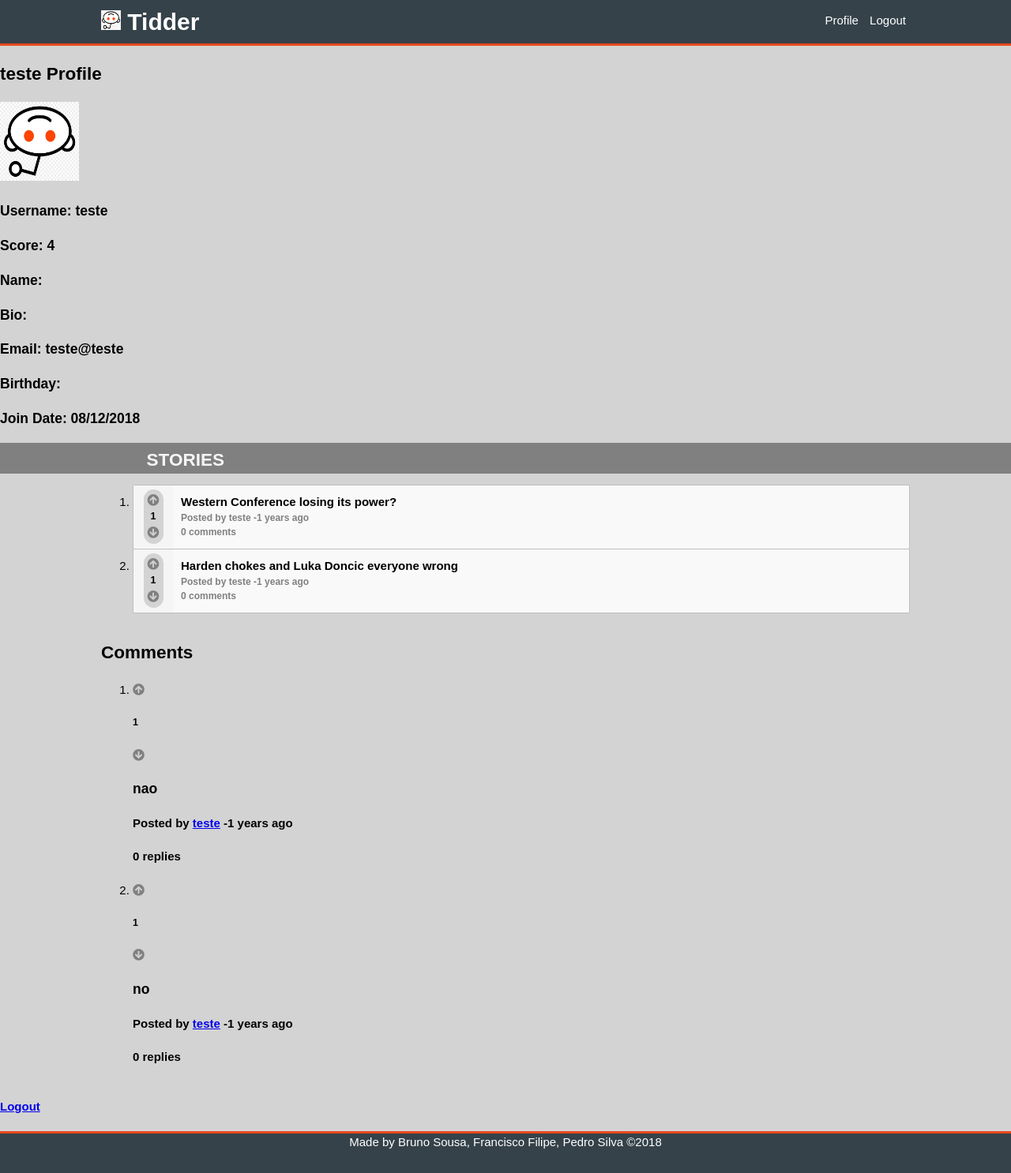
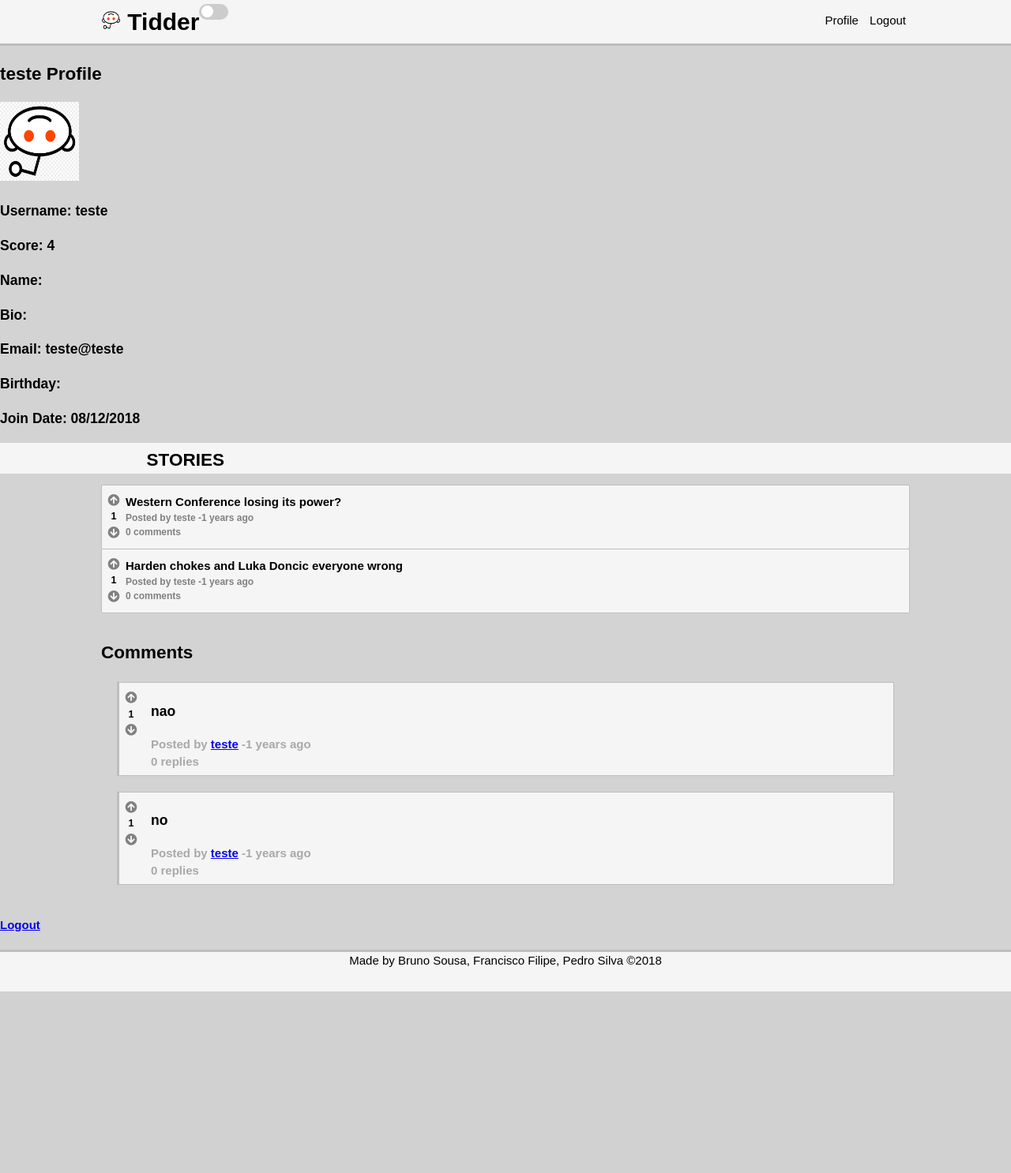
Before and after one commit to CiscoFrisco/LTW, a PHP site: the page made by pages/profile.php in a window 1280 px wide. Shown: the whole page at 79% size. After the commit the page ends 1256 px from the top, so only its background shows below. Run offline with PHP 8.4, Linux system fonts and the light colour scheme; the visitor is signed in with stand-in values (Sample User, id 1); data comes from the database, SQL or seed files in the repository; some libraries are stand-ins or nearby versions.

Commit message:
dark light mode

```diff
--- a/css/style.css
+++ b/css/style.css
@@ -41,12 +44,35 @@ html, body  {
     height: 50px;
 }
 
-/* Body default Variables */
+/* Variables for the light mode */
+body.light {
+    --main-bg: var(--grey-shade-2);
+    --writing-bg: var(--grey-shade-1);
+    --hover-bg: var(--grey-shade-2);
+
+    --border-color: var(--grey-shade-3);
+    --main-font-color: black;
+}
+
+/* Variables for the dark mode */
+body.dark {
+    --main-bg: black;
+    --writing-bg: var(--grey-shade-6);
+    --hover-bg: var(--grey-shade-5);
+
+    --border-color: darkgrey;
+    --main-font-color: var(--grey-shade-1);
+}
+
 body {
+    background-color: var(--main-bg);
     font: 15px/1.5 Arial, Helvetica, sans-serif;
     padding: 0;
-    background-color: var(--grey-shade-2);
     position: relative;
+}
+
+h2, h3, h5,p {
+    color: var(--main-font-color);
 }
 
 /* Global Class */
@@ -55,26 +81,29 @@ body {
     margin: 0px auto;
     overflow: hidden;
     min-height: 100%;
+    position: relative;
 }
 
 body > .container {
     padding-bottom: 50px;
-    min-height: 100%;
 }
+
+
+
 
 /*
     MAIN HEADER ==========================================
 */
 body > .wrapper > header {
-    background-color: #35424a;
-    color: #ffffff;
+    background-color: var(--writing-bg);
+    color: var(--main-font-color);
     padding-top: 5px;
     min-height: 50px;
-    border-bottom: #e8491d 3px solid;
+    border-bottom: var(--border-color) 3px solid;
 }
 
 body > .wrapper > header a {
-    color: #ffffff;
+    color: var(--main-font-color);
     text-decoration: none;
 }
 
@@ -120,13 +149,13 @@ body > .wrapper > header nav {
 
 body > .wrapper > #stories >  header {
     padding-left: 5%;
-    background-color: var(--grey-shade-5);
+    background-color: var(--writing-bg);
 }
 
 body > .wrapper > #stories > header > .container > h2{
     margin: 0;
     padding-top: 5px;
-    color: var(--grey-shade-1);
+    color: var(--main-font-color);
     float: left;
     text-transform: uppercase;
 }
@@ -168,16 +198,16 @@ body > .wrapper > #stories > header > .container > form select:hover {
 */
 
 body > footer {
-    background-color: #35424a;
-    border-top: #e8491d 3px solid;
+    background-color: var(--writing-bg);
+    border-top: var(--border-color) 3px solid;
     height:50px;
     text-align: center;
-    color: white;
+    color: var(--main-font-color);
     width: 100%;
 }
 
 body > footer a {
-    color: white;
+    color: var(--main-font-color);
     text-decoration: none;
 }
 
@@ -253,62 +283,98 @@ section#login input[type="submit"]{
 }
 
 section#login input[type="submit"]:hover {
-    background-color: var(--button-hover-bg-color);
+    background-color: var(--hover-bg);
     cursor:pointer;
 }
 
+/*
+    STORY ===================================================
+*/
+section#story .container {
+    margin-top: 20px;
+    background-color: var(--writing-bg);
+}
+
+section#story .container h4 {
+    float: left;
+    color: var(--grey-shade-4);
+    font-size: 15px;
+    padding-right: 20px;
+}
+
+.story-content {
+    padding-left: 40px;
+    padding-right: 40px;
+}
+
+/*
+    COMMENTS ===============================================
+*/
+
+.comment-container {
+    padding: 5px;
+    padding-left: 40px;
+}
+
+.comment-container h4 {
+    margin:0;
+    padding:0;
+    color: var(--grey-shade-4);
+    font-size: 15px;
+    padding-right: 20px;
+}
+
+article.comment {
+    background-color: var(--writing-bg);
+    border: 1px solid var(--border-color);
+    border-left: 3px solid var(--border-color);
+    margin: 20px;
+
+}
 
 /*
     ARTICLE STORY =======================================
 */
 
 ol {
-    /*list-style-type: none;
-    padding: 0; */
+    list-style-type: none;
+    padding: 0;
 }
 
 article.story {
-    background-color: var(--grey-shade-0);
+    background-color: var(--writing-bg);
     position: relative;
     min-height: 80px;
     border-radius: 2px;
-    border: var(--grey-shade-3) 1px solid;
+    border: var(--border-color) 1px solid;
     margin-top: -1px;
 
 }
 
 
 
-article.story .votes-container {
+/* article.story */ .votes-container {
     position: absolute;
-    background-color: var(--grey-shade-1);
     float: left;
-    width: 50px;
-    bottom: 0.5px;
-    top:0px;
-    left:0px;
-}
-
-article.story .votes {
-    background-color: var(--grey-shade-2);
-    width: 50%;
-    margin: 0 auto;
-    margin-top: 5px;
+    width: 30px;
     display: flex;
     align-items: center;
     justify-content: center;
     flex-direction: column;
+    margin-top: 5px;
 
 }
 
-article.story .votes-container h5 {
+
+/* article.story */ .votes-container h5 {
     padding: 0;
     margin: 0;
+    text-align: center;
 }
 
 article.story .storyinfo {
     padding: 10px;
-    padding-left: 60px;
+    padding-left: 30px;
     overflow: hidden;
 }
 
@@ -404,18 +467,12 @@ article.story:hover .votes-container {
 
 .fa-arrow-circle-down:hover {
     color: red;
+    cursor: pointer;
 }
 
 .fa-arrow-circle-up:hover {
     color: blue;
-}
-
-/*
-    VOTE CONTAINER AND RELATED =========================================
-*/
-
-.votes {
-    border-radius: 15px;
+    cursor: pointer;
 }
 
 
@@ -458,6 +515,67 @@ article.story:hover .votes-container {
     }
 
 }
+
+.switch {
+    position: relative;
+    display: inline-block;
+    width: 37px;
+    height: 20px;
+}
+
+.switch input {
+    opacity: 0;
+    width: 0;
+    height: 0;
+}
+
+.slider {
+    position: absolute;
+    cursor: pointer;
+    top: 0;
+    left: 0;
+    right: 0;
+    bottom: 0;
+    background-color: #ccc;
+    -webkit-transition: .4s;
+    transition: .4s;
+}
+
+.slider:before {
+    position: absolute;
+    content: "";
+    height: 15px;
+    width: 15px;
+    left: 3px;
+    bottom: 3px;
+    background-color: white;
+    -webkit-transition: .4s;
+    transition: .4s;
+}
+
+input:checked + .slider {
+    background-color: #2196F3;
+}
+
+input:focus + .slider {
+    box-shadow: 0 0 1px #2196F3;
+}
+
+input:checked + .slider:before {
+    -webkit-transform: translateX(15px);
+    -ms-transform: translateX(15px);
+    transform: translateX(15px);
+}
+
+.slider.round {
+    border-radius: 34px;
+
+}
+
+.slider.round:before {
+    border-radius: 50%;
+}
+
 
 @media screen and (max-width: 400px){
     body > .wrapper > #stories > header > .container > form {
--- a/js/main.js
+++ b/js/main.js
@@ -1,6 +1,8 @@
 'use strict'
 
 addAllEventListeners();
+startPage();
+
 
 function addAllEventListeners() {
 	let commentForm = document.querySelector('#comments > form');
@@ -27,6 +29,40 @@ function addAllEventListeners() {
 
 	for (var i = 0; i < comments_comments.length; i++)
 		comments_comments[i].addEventListener('click', add_comment_comment_form);
+
+	let dark_mode = document.querySelector('input[name="darkmode"]');
+	dark_mode.addEventListener('change', darkmode);
+
+}
+
+function startPage() {
+	let currentMode = sessionStorage.getItem('mode');
+	let body = document.getElementsByTagName("body")[0];
+
+	if(currentMode == "dark"){
+		let dark_mode = document.querySelector('input[name="darkmode"]');
+		body.classList.remove("light")
+		body.classList.add("dark")
+		dark_mode.checked = true;
+	}
+}
+
+
+function darkmode() {
+
+	let body = this.parentElement.parentElement.parentElement.parentElement.parentElement;
+
+	if(this.checked){
+		sessionStorage.setItem('mode','dark');
+		body.classList.remove("light")
+		body.classList.add("dark")
+	}
+	else{
+		sessionStorage.setItem('mode','light');
+		body.classList.remove("dark")
+		body.classList.add("light")
+	}
+
 }
 
 function encodeForAjax(data) {
@@ -82,9 +118,8 @@ function addComment() {
 
 	comment.classList.add('comment');
 	comment.dataset.id = opinion['comment_id'];
-	comment.innerHTML = '<div class="upvote" role="button" data-value="' + opinion['vote'] + '">&#8593;</div> <h5>' + opinion['score'] + '</h5> <div class="downvote" role="button" data-value="' + opinion['vote'] + '">&#8595;</div>';
-	comment.innerHTML += '<h3>' + opinion['comment'] + '</h3>' + '<h4>' + 'Posted by <a href="profile.php?username=' + opinion['username'] + '">' + opinion['username'] + '</a> just now</h4>';
-	comment.innerHTML += '<h4>0 replies</h4>'
+	comment.innerHTML = '<div class = "votes-container"> <div class="upvote" role="button" data-value="' + opinion['vote'] + '"><i class="fas fa-arrow-circle-up"></i></div> <h5>' + opinion['score'] + '</h5> <div class="downvote" role="button" data-value="' + opinion['vote'] + '"><i class="fas fa-arrow-circle-down"></i></div></div>';
+	comment.innerHTML += '<div class = "comment-container"><h3>' + opinion['comment'] + '</h3>' + '<h4>' + 'Posted by <a href="profile.php?username=' + opinion['username'] + '">' + opinion['username'] + '</a> just now</h4><h4>0 replies</h4></div>';
 	comment.innerHTML += '<div class="comment_comment" role="button">&#128172;</div> <ol></ol>';
 
 	list.innerHTML = comment.outerHTML;
--- a/templates/tpl_comments.php
+++ b/templates/tpl_comments.php
@@ -69,18 +69,21 @@
 		$comment['opinion_text'] = preg_replace($regex_channel, "<a href=\"profile.php?username=$1\">$0</a>",$comment['opinion_text']);
 		?>
 		<li>
-        <article class="comment" data-id="<?=$comment['opinion_id']?>">
-			<div class="upvote" role="button" data-value="<?=$comment['vote']?>"><i class="fas fa-arrow-circle-up"></i></div>
-			<h5><?=$comment['score']?></h5>
-			<div class="downvote" role="button" data-value="<?=$comment['vote']?>"><i class="fas fa-arrow-circle-down"></i></div>
+		<article class="comment" data-id="<?=$comment['opinion_id']?>">
+			<div class = "votes-container">
+				<div class="upvote" role="button" data-value="<?=$comment['vote']?>"><i class="fas fa-arrow-circle-up"></i></div>
+				<h5><?=$comment['score']?></h5>
+				<div class="downvote" role="button" data-value="<?=$comment['vote']?>"><i class="fas fa-arrow-circle-down"></i></div>
+			</div>
+			<div class = "comment-container">
 			<h3><?=$comment['opinion_text']?></a></h3>
 			<h4>Posted by <a href="<?='profile.php?username='.urlencode($comment['username'])?>"><?=$comment['username']?></a> <?=deltaTime($now, $comment['posted'])?></h4>
 			<?php
 			$replieNum = getNumberComments($comment['opinion_id']);
 			if($replieNum == 1){ ?>
-				<h4><?=$replieNum?> reply</h4>
+				<h4><?=$replieNum?> reply</h4></div><!-- closing comment-container -->
 			<?php } else { ?>
-				<h4><?=$replieNum?> replies</h4>
+				<h4><?=$replieNum?> replies</h4></div><!-- closing comment-container -->
 			<?php }
 
 			if(isset($_SESSION['user_id']) && $not_profile) { ?>
@@ -99,6 +102,7 @@
 
 				draw_comments($comments,$not_profile);
 			?>
+
 		</article>
 		</li>
     <?php } ?>
--- a/templates/tpl_common.php
+++ b/templates/tpl_common.php
@@ -18,7 +18,7 @@ function draw_header($isnt_login_signup) {
 	<link rel="shortcut icon" type="image/jpg" href="../pictures/default.jpg"/>
 </head>
 
-<body>
+<body class = "light">
 	<div class = "wrapper">
 	<header>
 		<div class = "container">
@@ -27,6 +27,11 @@ function draw_header($isnt_login_signup) {
 					<img src="../pictures/default.jpg" alt="icon" width = "25" height = "25"> Tidder
 				</a>
 			</h1>
+
+			<label class = "switch">
+				<input type="checkbox" name = "darkmode" >
+				<span class = "slider round"></span>
+			</label>
 
 			<?php if(!isset($_SESSION['user_id'])) {
 					if($isnt_login_signup) { ?>
```
Also changed, not shown: other parts of css/style.css (+21 -20 lines), pages/story.php (+7 -3 lines).
